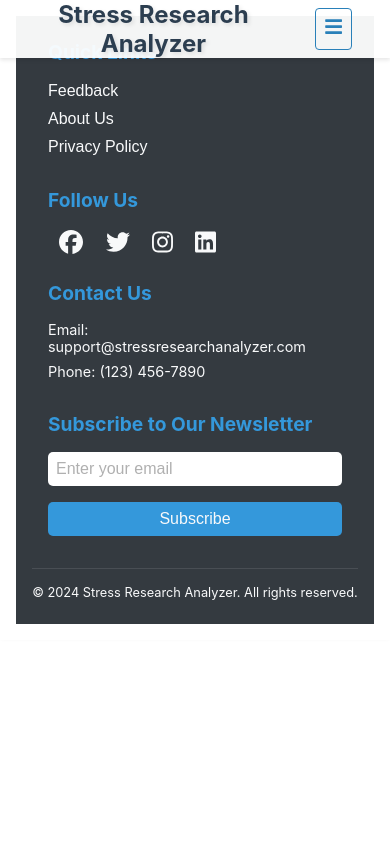
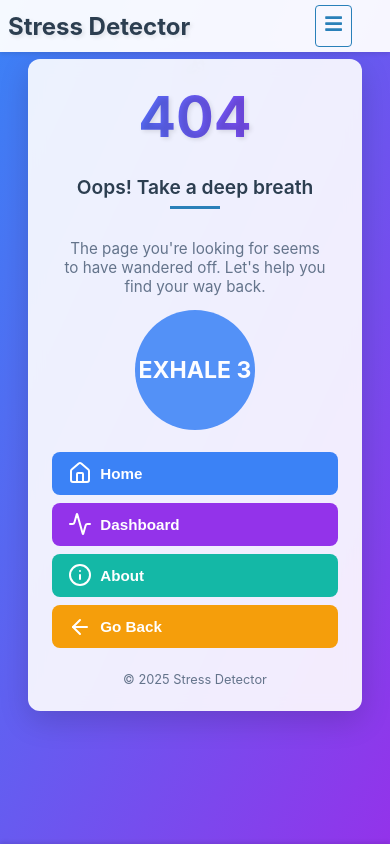
Before and after one commit to vicky-autade/STRESS_DETECTION_PROJECT, a React (Create React App) app: page /feedback in a window 390 px wide. Shown: the top 844 px of the page. Built offline with nearby package versions, Linux system fonts and the light colour scheme.

Commit message:
changes regardinf 404 page

```diff
--- a/package.json
+++ b/package.json
@@ -13,6 +13,8 @@
     "js-cookie": "^3.0.5",
     "jwt-decode": "^4.0.0",
     "link": "^2.1.1",
+    "lucide-react": "^0.483.0",
+    "next": "^15.2.3",
     "react": "^19.0.0",
     "react-dom": "^19.0.0",
     "react-hot-toast": "^2.5.1",
--- a/src/App.jsx
+++ b/src/App.jsx
@@ -27,6 +27,7 @@ import UserStatistics from './components/pages/userStatistics';
 import About from './components/pages/About';
 import AdminUserStatistics from './components/pages/AdminUserStatistics';
 import PrivacyPage from './components/pages/PrivacyPolicyPage';
+import Not_found from './components/pages/404Not_found_page';
 
 const App = () => {
   const [isLoggedIn, setIsLoggedIn] = useState(false);
@@ -69,10 +70,15 @@ const App = () => {
       <div>
         <Routes>
           <Route path="/" element={<HomePage isLoggedIn={isLoggedIn} user={user} />} />
-          <Route path="/login" element={<LoginPage  fcmToken={fcmToken}  setFcmToken={setFcmToken}  isLoggedIn={isLoggedIn}  setIsLoggedIn={setIsLoggedIn}  user={user} setUser={setUser} />} />
-          <Route path="/signup" element={<SignupPage isLoggedIn={isLoggedIn} setIsLoggedIn={setIsLoggedIn} />} />
+          {!isLoggedIn &&(
+            <>
+            <Route path="/login" element={<LoginPage  fcmToken={fcmToken}  setFcmToken={setFcmToken}  isLoggedIn={isLoggedIn}  setIsLoggedIn={setIsLoggedIn}  user={user} setUser={setUser} />} />
+            <Route path="/signup" element={<SignupPage isLoggedIn={isLoggedIn} setIsLoggedIn={setIsLoggedIn} />} />
+           </>
+          )}
           <Route path="/reset-password" element={<ResetPassword />} />
           <Route path="/confirm-password" element={<ConfirmPassword />} />
+          <Route path="/*" element={<Not_found  isLoggedIn={isLoggedIn} user = {user}/>} />
           <Route path="/profile" element={<PrivateRoute isLoggedIn={isLoggedIn} loading={loading}><Profile user={user} setUser={setUser}/></PrivateRoute>} />
           <Route path="/about" element={<About/>} />
           <Route path="/privacyPolicy" element={<PrivacyPage/> }/>
--- /dev/null
+++ b/src/components/pages/404Not_found_page.js
@@ -0,0 +1,121 @@
+import React, { useState, useEffect } from "react";
+import { useNavigate, useLocation } from "react-router-dom";
+import {
+  Home,
+  Activity,
+  Info,
+  ArrowLeft,
+  ArrowRight,
+  Sparkles,
+  Leaf,
+} from "lucide-react";
+import "./Notfound.css";
+
+export default function NotFound(props) {
+  const user = props.user;
+  const isLoggedIn = props.isLoggedIn;
+  const location = useLocation();
+  const navigate = useNavigate();
+  const [breathePhase, setBreathePhase] = useState("inhale");
+  const [counter, setCounter] = useState(4);
+  const [colorIndex, setColorIndex] = useState(0);
+  const [phaseChange, setPhaseChange] = useState(false);
+  let path = location.pathname.split("/")[1];
+
+  const colors = [
+    "from-blue-400 to-purple-500",
+    "from-green-400 to-teal-500",
+    "from-pink-400 to-rose-500",
+    "from-amber-400 to-orange-500",
+  ];
+
+  // Scroll to top when page is loaded
+  useEffect(() => {
+    window.scrollTo({ top: 0, behavior: "smooth" });
+  }, []);
+
+  // Trigger counter and phase change with pulse effect
+  useEffect(() => {
+    const timer = setInterval(() => {
+      setCounter((prev) => {
+        if (prev <= 1) {
+          setBreathePhase((currentPhase) => {
+            let newPhase =
+              currentPhase === "inhale"
+                ? "hold"
+                : currentPhase === "hold"
+                ? "exhale"
+                : "inhale";
+            // Trigger pulse animation on phase change
+            setPhaseChange(true);
+            setTimeout(() => setPhaseChange(false), 500);
+            return newPhase;
+          });
+          return breathePhase === "inhale" ? 4 : breathePhase === "hold" ? 7 : 8;
+        }
+        return prev - 1;
+      });
+    }, 1000);
+    return () => clearInterval(timer);
+  }, [breathePhase]);
+
+  // Change background color index (if needed)
+  useEffect(() => {
+    const colorTimer = setInterval(() => {
+      setColorIndex((prev) => (prev + 1) % colors.length);
+    }, 5000);
+    return () => clearInterval(colorTimer);
+  }, []);
+
+  return (
+    <div className="not-found-container">
+      <div className="float-element top-20 left-1/4">
+        <Sparkles className="h-12 w-12 text-white" />
+      </div>
+      <div className="float-element bottom-20 right-1/4">
+        <Leaf className="h-16 w-16 text-white" />
+      </div>
+
+      <div className="not-found-card">
+        <h1 className="not-found-title">404</h1>
+        <h2 className="not-found-subtitle">Oops! Take a deep breath</h2>
+        <p className="not-found-description">
+          {isLoggedIn && (path === "signup" || path === "login")
+            ? "Oops! You seem to be logged in. Please navigate to another page."
+            : "The page you're looking for seems to have wandered off. Let's help you find your way back."}
+        </p>
+
+        <div className="flex-container">
+          <div className={`breathe-circle ${breathePhase} ${phaseChange ? "phase-change" : ""}`}>
+            <span>{breathePhase}</span>&nbsp;
+            <div className="text-2xl font-bold">{counter}</div>
+          </div>
+        </div>
+
+        <div className="not-found-buttons">
+          <button className="btn-home" onClick={() => navigate("/")}>
+            <Home className="icon" /> Home
+          </button>
+          <button
+            className="btn-dashboard"
+            onClick={() =>
+              user.role === "admin" ? navigate("/admin") : navigate("/first")
+            }
+          >
+            <Activity className="icon" /> Dashboard
+          </button>
+          <button className="btn-about" onClick={() => navigate("/about")}>
+            <Info className="icon" /> About
+          </button>
+          <button className="btn-back" onClick={() => navigate(-1)}>
+            <ArrowLeft className="icon" /> Go Back
+          </button>
+        </div>
+
+        <p className="not-found-footer">
+          © {new Date().getFullYear()} Stress Detector
+        </p>
+      </div>
+    </div>
+  );
+}
--- a/src/components/pages/About.js
+++ b/src/components/pages/About.js
@@ -4,8 +4,11 @@ import aboutImage from '../assets/web_logo.jpg';
 
 const About = () => {
 
+
   useEffect(() => {
-    window.scrollTo(0, 0);
+    setTimeout(() => {
+      window.scrollTo({ top: 0, behavior: 'smooth' });
+    }, 0);
   }, []);
 
 
--- a/src/components/pages/Feedback.js
+++ b/src/components/pages/Feedback.js
@@ -8,10 +8,12 @@ import Loader from "./Loader";
 
 
 const FeedbackPage = () => {
+
   useEffect(() => {
-    window.scrollTo(0, 0);
+    setTimeout(() => {
+      window.scrollTo({ top: 0, behavior: 'smooth' });
+    }, 0);
   }, []);
-
 
 
   const [loading, setLoading] = useState(false);
--- a/src/components/pages/HomePage.js
+++ b/src/components/pages/HomePage.js
@@ -26,8 +26,11 @@ import "../style/HomePageStyle.css";
 
 const HomePage = (props) => {
   let isLoggedIn = props.isLoggedIn;
+
   useEffect(() => {
-    window.scrollTo(0, 0);
+    setTimeout(() => {
+      window.scrollTo({ top: 0, behavior: 'smooth' });
+    }, 0);
   }, []);
 
   const controls = useAnimation();
--- a/src/components/pages/LoginPage.jsx
+++ b/src/components/pages/LoginPage.jsx
@@ -15,8 +15,11 @@ axios.defaults.withCredentials = true;
 
 const LoginPage = ({ isLoggedIn, setIsLoggedIn, user, setUser, setFcmToken, fcmToken }) => {
 
+
   useEffect(() => {
-    window.scrollTo(0, 0);
+    setTimeout(() => {
+      window.scrollTo({ top: 0, behavior: 'smooth' });
+    }, 0);
   }, []);
 
 
--- /dev/null
+++ b/src/components/pages/Notfound.css
@@ -0,0 +1,234 @@
+/* Base Styles */
+:root {
+  --background: #ffffff;
+  --foreground: #0a0a0a;
+  --primary: #1e40af;
+  --primary-light: #3b82f6;
+  --secondary: #e2e8f0;
+  --muted: #64748b;
+  --border: #cbd5e1;
+  --radius: 8px;
+}
+
+/* Dark Mode */
+.dark {
+  --background: #0a0a0a;
+  --foreground: #f1f5f9;
+  --primary: #2563eb;
+  --primary-light: #60a5fa;
+  --secondary: #334155;
+  --muted: #94a3b8;
+  --border: #334155;
+}
+
+/* General Layout */
+body {
+  font-family: "Inter", sans-serif;
+  background-color: var(--background);
+  color: var(--foreground);
+  margin: 0;
+  padding: 0;
+}
+
+/* Centering */
+.not-found-container {
+  min-height: 100vh;
+  display: flex;
+  flex-direction: column;
+  align-items: center;
+  justify-content: flex-start;
+  padding-top: 10%;
+  padding-bottom: 7%;
+  background: linear-gradient(to bottom right, #3b82f6, #9333ea);
+  transition: background 2s ease-in-out;
+}
+
+/* Floating Animations */
+@keyframes float {
+  0% {
+    transform: translateY(0px);
+  }
+  50% {
+    transform: translateY(-15px);
+  }
+  100% {
+    transform: translateY(0px);
+  }
+}
+
+.float-element {
+  animation: float 6s ease-in-out infinite;
+  opacity: 0.15;
+  position: absolute;
+}
+
+/* Breathing Animation */
+@keyframes breathe {
+  0% { transform: scale(1); opacity: 1; }
+  50% { transform: scale(1.3); opacity: 0.8; }
+  100% { transform: scale(1); opacity: 1; }
+}
+
+.breathe-circle {
+  width: 120px;
+  height: 120px;
+  border-radius: 50%;
+  display: flex;
+  align-items: center;
+  justify-content: center;
+  margin: 0 auto; /* Centers the ball horizontally */
+  font-size: 1.5rem;
+  font-weight: bold;
+  text-transform: uppercase;
+  background: var(--primary-light);
+  color: white;
+  transition: all 1s ease-in-out;
+}
+
+.flex-container {
+  display: flex;
+  justify-content: center;
+  align-items: center;
+}
+
+.inhale {
+  animation: breathe 4s ease-in-out infinite;
+}
+
+.hold {
+  animation: breathe 7s ease-in-out infinite;
+}
+
+.exhale {
+  animation: breathe 8s ease-in-out infinite;
+}
+
+/* Card Styling */
+.not-found-card {
+  background: rgba(255, 255, 255, 0.9);
+  padding: 2rem;
+  border-radius: 12px;
+  box-shadow: 0 10px 30px rgba(0, 0, 0, 0.15);
+  backdrop-filter: blur(8px);
+  text-align: center;
+  max-width: 500px;
+  width: 90%;
+}
+
+/* Header Styling */
+.not-found-title {
+  font-size: 5rem;
+  font-weight: bold;
+  background: linear-gradient(to right, #3b82f6, #9333ea);
+  -webkit-background-clip: text;
+  -webkit-text-fill-color: transparent;
+}
+
+.not-found-subtitle {
+  font-size: 1.5rem;
+  font-weight: 600;
+  margin-top: 0.5rem;
+}
+
+/* Description */
+.not-found-description {
+  color: var(--muted);
+  font-size: 1rem;
+  margin-top: 0.5rem;
+  margin-bottom: 1.5rem;
+}
+
+/* Buttons */
+.not-found-buttons {
+  display: flex;
+  gap: 10px;
+  margin-top: 2rem;
+  flex-wrap: wrap;
+  justify-content: center;
+}
+
+.not-found-buttons button {
+  display: flex;
+  align-items: center;
+  gap: 8px;
+  padding: 0.75rem 1.5rem;
+  font-size: 1rem;
+  font-weight: 600;
+  border-radius: 8px;
+  cursor: pointer;
+  transition: transform 0.2s ease, background 0.3s ease;
+  border: none;
+}
+
+.not-found-buttons button:hover {
+  transform: scale(1.05);
+}
+
+/* Button Colors */
+.btn-home { background: #3b82f6; color: white; }
+.btn-dashboard { background: #9333ea; color: white; }
+.btn-about { background: #14b8a6; color: white; }
+.btn-back { background: #f59e0b; color: white; }
+
+/* Footer */
+.not-found-footer {
+  margin-top: 1.5rem;
+  font-size: 0.875rem;
+  color: var(--muted);
+}
+
+/* Responsive Design for Mobile */
+@media (max-width: 768px) {
+  /* Increase container padding */
+  .not-found-container {
+    padding-top: 15%;
+    padding-left: 5%;
+    padding-right: 5%;
+    padding-bottom: 10%;
+  }
+
+  /* Card adjustments */
+  .not-found-card {
+    padding: 1.5rem;
+    width: 95%;
+  }
+
+  /* Scale down header and subtitle */
+  .not-found-title {
+    font-size: 3.5rem;
+  }
+
+  .not-found-subtitle {
+    font-size: 1.2rem;
+  }
+
+  /* Scale down description text */
+  .not-found-description {
+    font-size: 0.95rem;
+    padding: 0 10px;
+  }
+
+  /* Adjust breathing circle size and text */
+  .breathe-circle {
+    width: 100px;
+    height: 100px;
+    font-size: 1.2rem;
+  }
+
+  /* Stack buttons vertically */
+  .not-found-buttons {
+    flex-direction: column;
+    gap: 8px;
+  }
+
+  .not-found-buttons button {
+    padding: 0.6rem 1rem;
+    font-size: 0.95rem;
+    width: 100%;
+  }
+
+  /* Smaller footer text */
+  .not-found-footer {
+    font-size: 0.8rem;
+  }
+}
--- a/src/components/pages/PrivacyPolicyPage.js
+++ b/src/components/pages/PrivacyPolicyPage.js
@@ -4,9 +4,10 @@ import '../style/PrivacyPolicyStyle.css';
 const PrivacyPolicy = () => {
 
   useEffect(() => {
-    window.scrollTo(0, 0);
+    setTimeout(() => {
+      window.scrollTo({ top: 0, behavior: 'smooth' });
+    }, 0);
   }, []);
-
 
   const sections = [
     {
--- a/src/components/pages/SignUpPage.js
+++ b/src/components/pages/SignUpPage.js
@@ -8,8 +8,11 @@ import Loader from "./Loader";
 import { AiOutlineEye, AiOutlineEyeInvisible } from "react-icons/ai";
 
 function SignUpPage() {
+
   useEffect(() => {
-    window.scrollTo(0, 0);
+    setTimeout(() => {
+      window.scrollTo({ top: 0, behavior: 'smooth' });
+    }, 0);
   }, []);
 
   const [formData, setFormData] = useState({
--- a/src/components/pages/layout/Footer.js
+++ b/src/components/pages/layout/Footer.js
@@ -78,8 +78,16 @@ const Footer = (props) => {
         </div>
         <div className="footer-contact">
           <h3>Contact Us</h3>
-          <p>Email: support@stressresearchanalyzer.com</p>
-          <p>Phone: (123) 456-7890</p>
+          <p style={{ display: "inline" }}>
+            Email:&nbsp;&nbsp;
+            <a
+              href="mailto:contact.stressdetector@gmail.com"
+              style={{ color: "white", textDecoration: "none" }}
+            >
+              contact.stressdetector@gmail.com
+            </a>
+          </p>
+          <p>Phone: +91 7263840533</p>
         </div>
         <div className="footer-newsletter">
           <h3>Subscribe to Our Newsletter</h3>
@@ -90,7 +98,7 @@ const Footer = (props) => {
         </div>
       </div>
       <div className="footer-bottom">
-        <p>© 2024 Stress Research Analyzer. All rights reserved.</p>
+        <p>© 2024 Stress Detector. All rights reserved.</p>
       </div>
     </footer>
   );
--- a/src/components/pages/layout/Header.js
+++ b/src/components/pages/layout/Header.js
@@ -106,7 +106,7 @@ const Header = (props) => {
     <header className="header" style={{ paddingRight: "30px" }}>
       <div className="logo">
         <Link to="/" style={{ textDecoration: "none", color: "inherit" }}>
-          <h1 onClick={scrollToTop}>Stress Research Analyzer</h1>
+          <h1 onClick={scrollToTop}>Stress Detector</h1>
         </Link>
       </div>
 
```
Also changed, not shown: 1 other file (tests, documents, lock files or other folders).
